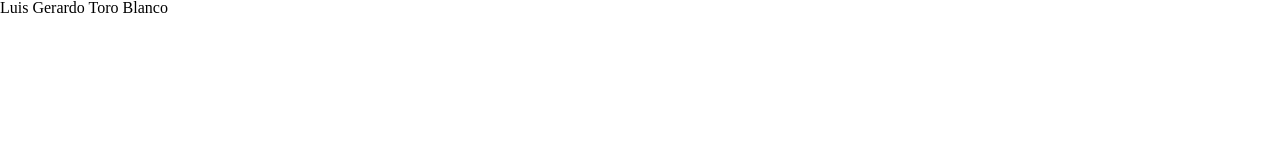
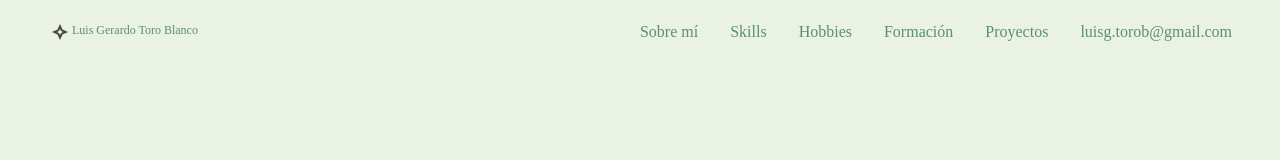
Before and after one commit to Luisgtorb/MyPortfolio, a plain HTML site: page index.html in a window 1280 px wide. Drawn offline with Linux system fonts and the light colour scheme.

Commit message:
Header completo

```diff
--- a/CSS/style.css
+++ b/CSS/style.css
@@ -1,3 +1,46 @@
 :root {
+  --background-general: #FFF87F;
+  --background-secundario: #FF637D;
+  --color-titulo: #BC4B51;
+  --color-letra: #EAF2E3;
+  --color-navegacion: #F4F1BB;
+  --color-otro: #5B8E7D;
+  --hover: #66D7D1;
+}
 
+body {
+  background: var(--color-letra);
+  padding: 0 2rem;
 }
+
+.encabezado {
+  color: var(--color-otro);
+  display: flex;
+  justify-content: space-between;
+  padding: 1.5rem 0;
+}
+
+.encabezado-logo {
+  padding-left: 1.25rem;
+  display: flex;
+}
+
+.encabezado-imagen {
+  padding-right: 0.25rem;
+}
+
+.encabezado-nombre {
+  font-size: 0.75rem;
+  align-items: center;
+}
+
+.encabezado-lista {
+  display: flex;
+}
+
+.encabezado-link {
+  color: var(--color-otro);
+  display: inline-block;
+  padding: 0 1rem;
+  text-decoration: none;
+}
--- a/index.html
+++ b/index.html
@@ -5,23 +5,26 @@
     <meta name="viewport" content="width=device-width, initial-scale=1.0">
     <meta http-equiv="X-UA-Compatible" content="ie=edge">
     <title></title>
-    <link rel="stylesheet" href="/css/reset.css">
-    <link rel="stylesheet" href="/css/style.css">
+    <link rel="stylesheet" href="css/reset.css">
+    <link rel="stylesheet" href="css/style.css">
   </head>
   <body>
-    <hearder class="encabezado">
-        <h6 class="encabezado-nombre">Luis Gerardo Toro Blanco</h6>
+    <header class="encabezado">
+        <div class="encabezado-logo">
+          <img src="Objetos/Vector.png" alt="icon" class="encabezado-imagen">
+          <h6 class="encabezado-nombre">Luis Gerardo Toro Blanco</h6>
+        </div>
         <nav class="encabezado-navegacion">
           <ul class="encabezado-lista">
-            <li class="encabezado-item"><a href="#" class="encabezado-link"></a></li>
-            <li class="encabezado-item"><a href="#" class="encabezado-link"></a></li>
-            <li class="encabezado-item"><a href="#" class="encabezado-link"></a></li>
-            <li class="encabezado-item"><a href="#" class="encabezado-link"></a></li>
-            <li class="encabezado-item"><a href="#" class="encabezado-link"></a></li>
-            <li class="encabezado-item"><a href="#" class="encabezado-link"></a></li>
+            <li class="encabezado-item"><a href="#" class="encabezado-link">Sobre mí</a></li>
+            <li class="encabezado-item"><a href="#" class="encabezado-link">Skills</a></li>
+            <li class="encabezado-item"><a href="#" class="encabezado-link">Hobbies</a></li>
+            <li class="encabezado-item"><a href="#" class="encabezado-link">Formación</a></li>
+            <li class="encabezado-item"><a href="#" class="encabezado-link">Proyectos</a></li>
+            <li class="encabezado-item"><a href="#" class="encabezado-link">luisg.torob@gmail.com</a></li>
           </ul>
         </nav>
-    </hearder>
+    </header>
 
   </body>
 </html>
```
Also changed, not shown: Objetos/Vector.png (added).
